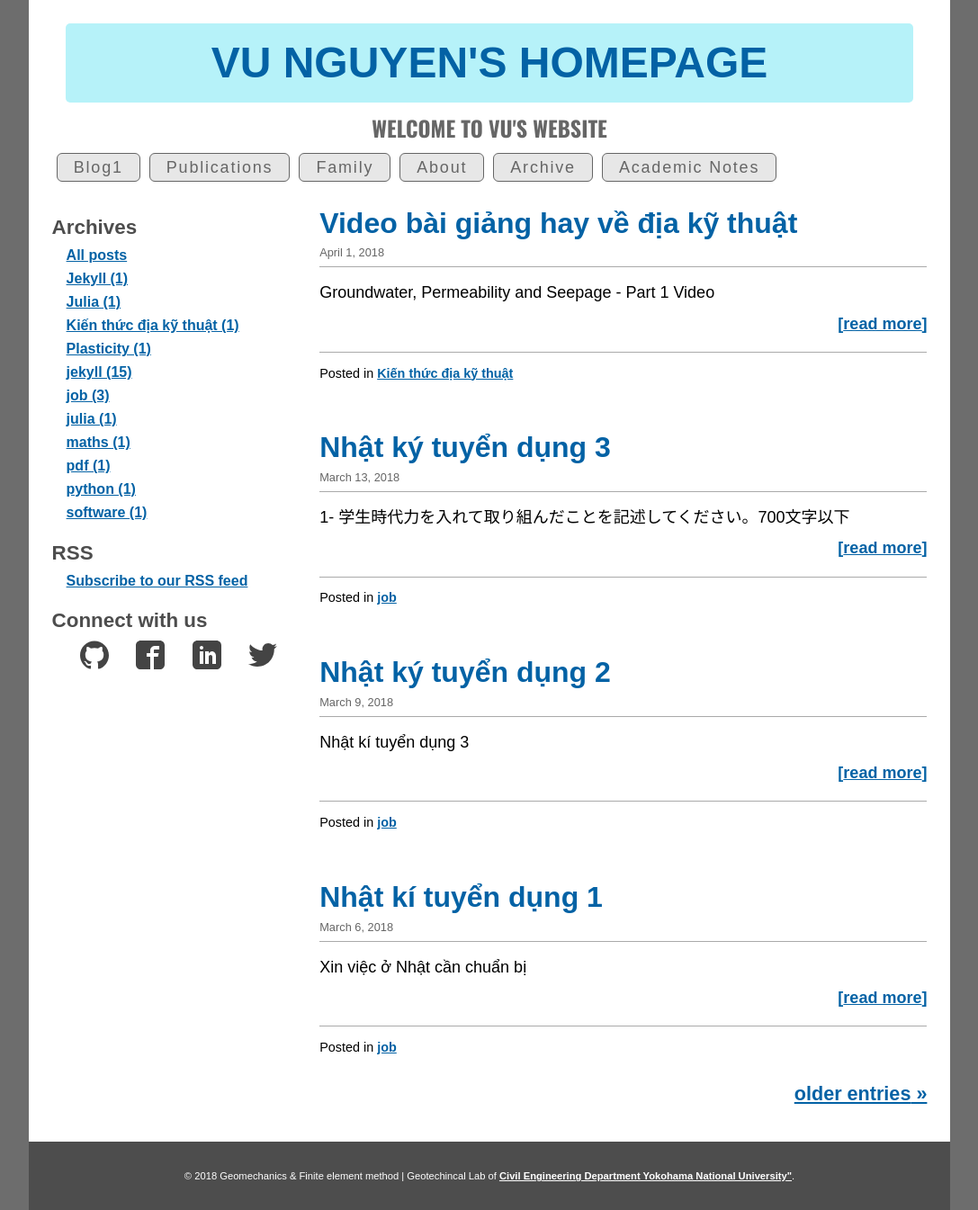
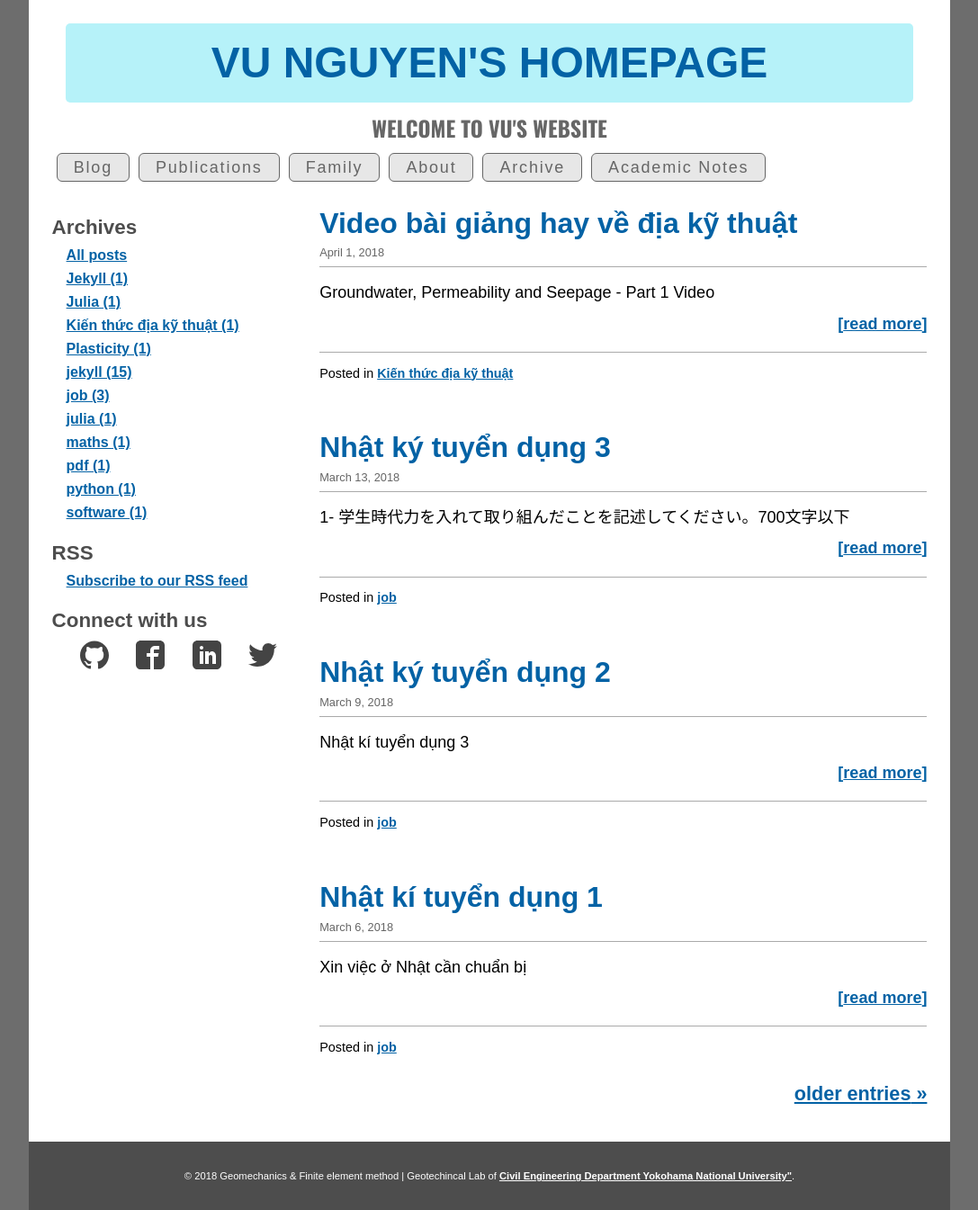
Before and after one commit to quangvunp/geomechanics, a Jekyll site: the page built from index.html, in a window 1280 px wide. Shown: the whole page at 90% size, without its empty margins (96-1183 px from the left). Built offline with Jekyll 4.4.1, drawn with Linux system fonts in a browser that asks for light colours; the list of posts is cut into pages by our own code.

Commit message:
Update default.html

```diff
--- a/_layouts/default.html
+++ b/_layouts/default.html
@@ -36,7 +36,7 @@
 
 <nav>
 <ul class="menu">
-  <li><a class = "button" href="{{site.baseurl}}/index.html">Blog1 </a></li>
+  <li><a class = "button" href="{{site.baseurl}}/index.html">Blog</a></li>
   <li><a class = "button" href="{{site.baseurl}}/Publications.html">Publications<a</li>
   <li><a class = "button" href="{{site.baseurl}}/Family.html">Family</a></li>
   <li><a class = "button" href="{{site.baseurl}}/about.html">About</a></li>
```
